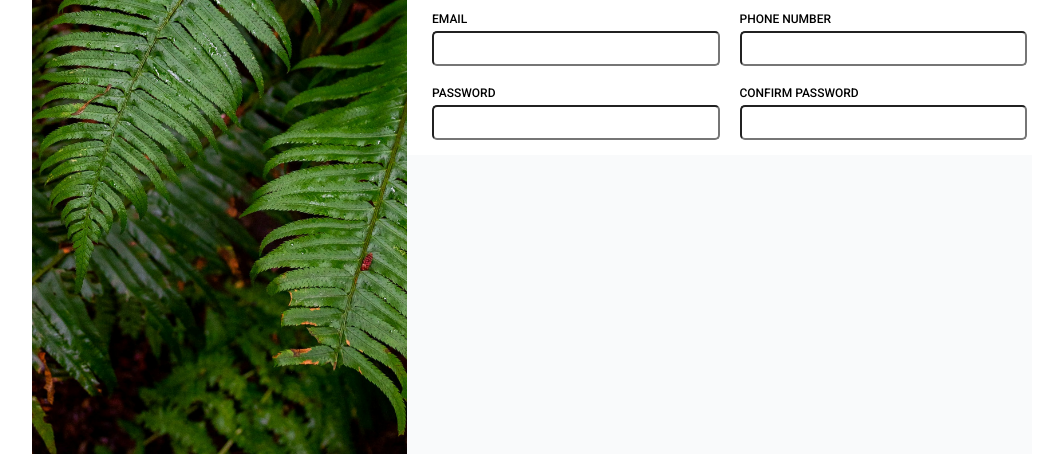
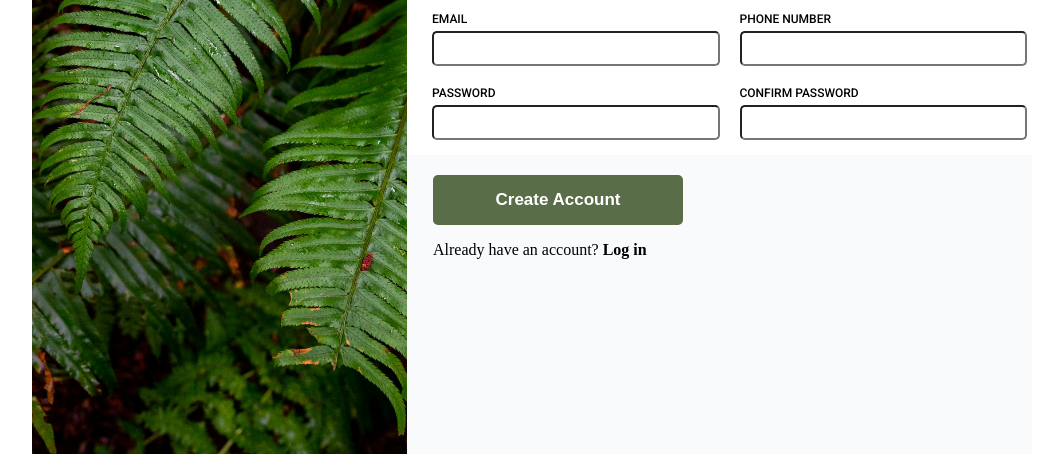
Before and after one commit to Azirool/Odin-Project-Sign-up-Form, a plain HTML site: page index.html in a window 1280 px wide. Shown: the part 346-800 px from the top of the page, without its empty margins (108-1166 px from the left). Drawn offline with Linux system fonts and the light colour scheme; a web font is replaced by a local one.

Commit message:
Added the last part(sign up button section)

```diff
--- a/index.html
+++ b/index.html
@@ -29,6 +29,7 @@
                 <h3 class="form-heading">Let's do this!</h3>
                 <div class="table_component" role="region" tabindex="0">
                     <table>
+                        <form>
                             <tr>
                                 <td>
                                     <label for="fname">First Name</label>
@@ -60,8 +61,13 @@
                                     <input type="password" name="cpassword" id="cpassword">
                                 </td>
                             </tr>
+                        </form>
                     </table>
                 </div>
+            </div>
+            <div class="sign-up-section">
+                <button class="create-button">Create Account</button>
+                <p>Already have an account? <strong>Log in</strong></p>
             </div>
         </div>
     </div>
--- a/style.css
+++ b/style.css
@@ -142,3 +142,19 @@ input:invalid {
     margin-top: 5px;
     display: none;
 }
+
+.sign-up-section{
+    padding-left: 26px;
+    margin-top: 20px;
+}
+
+.create-button {
+    width: 250px;
+    height: 50px;
+    border-radius: 5px;
+    border: none;
+    background-color: #596D48;
+    color: #FFFFFF;
+    font-weight: bold;
+    font-size: 17px;
+}
```
Lines whose indentation alone changed are shown as unchanged.
